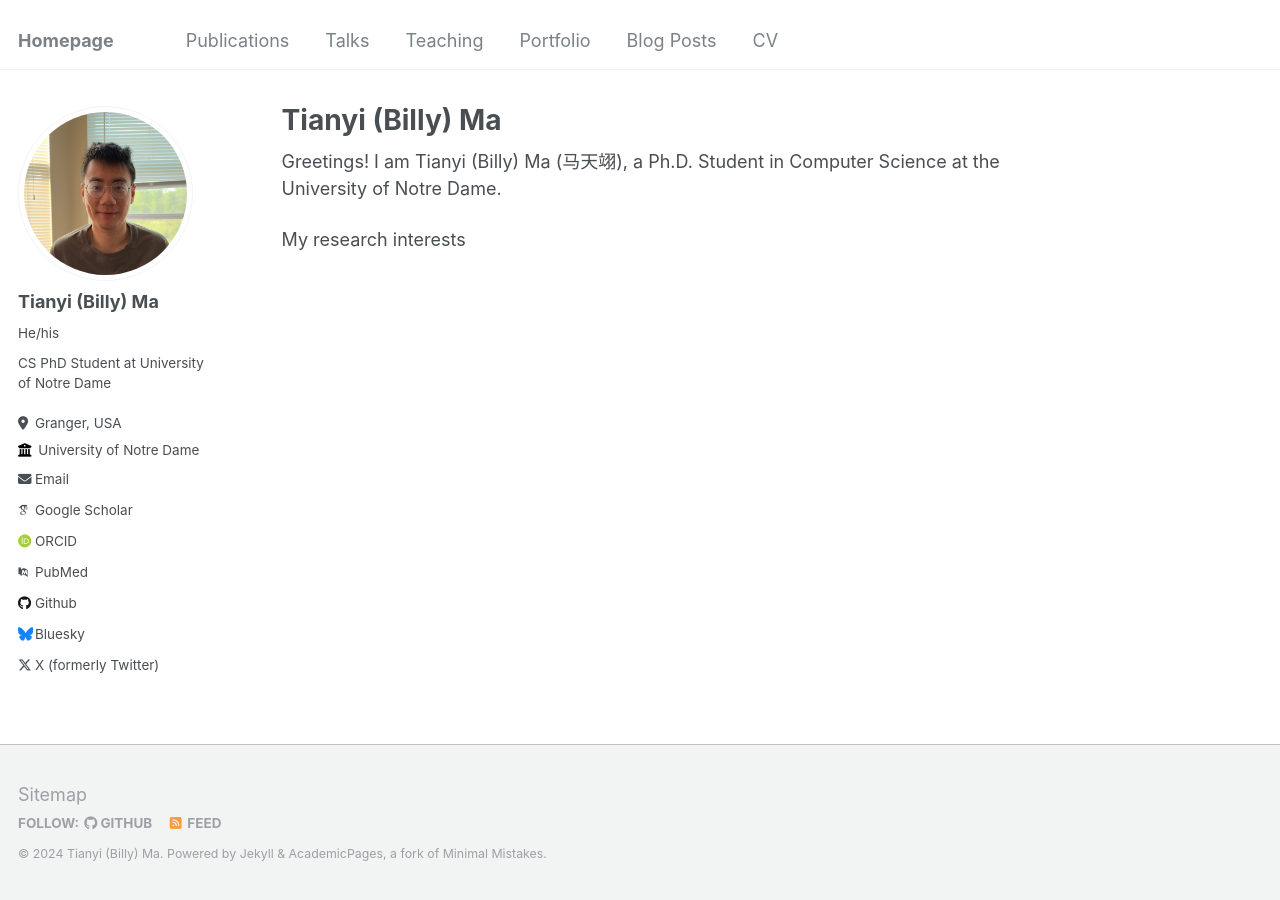
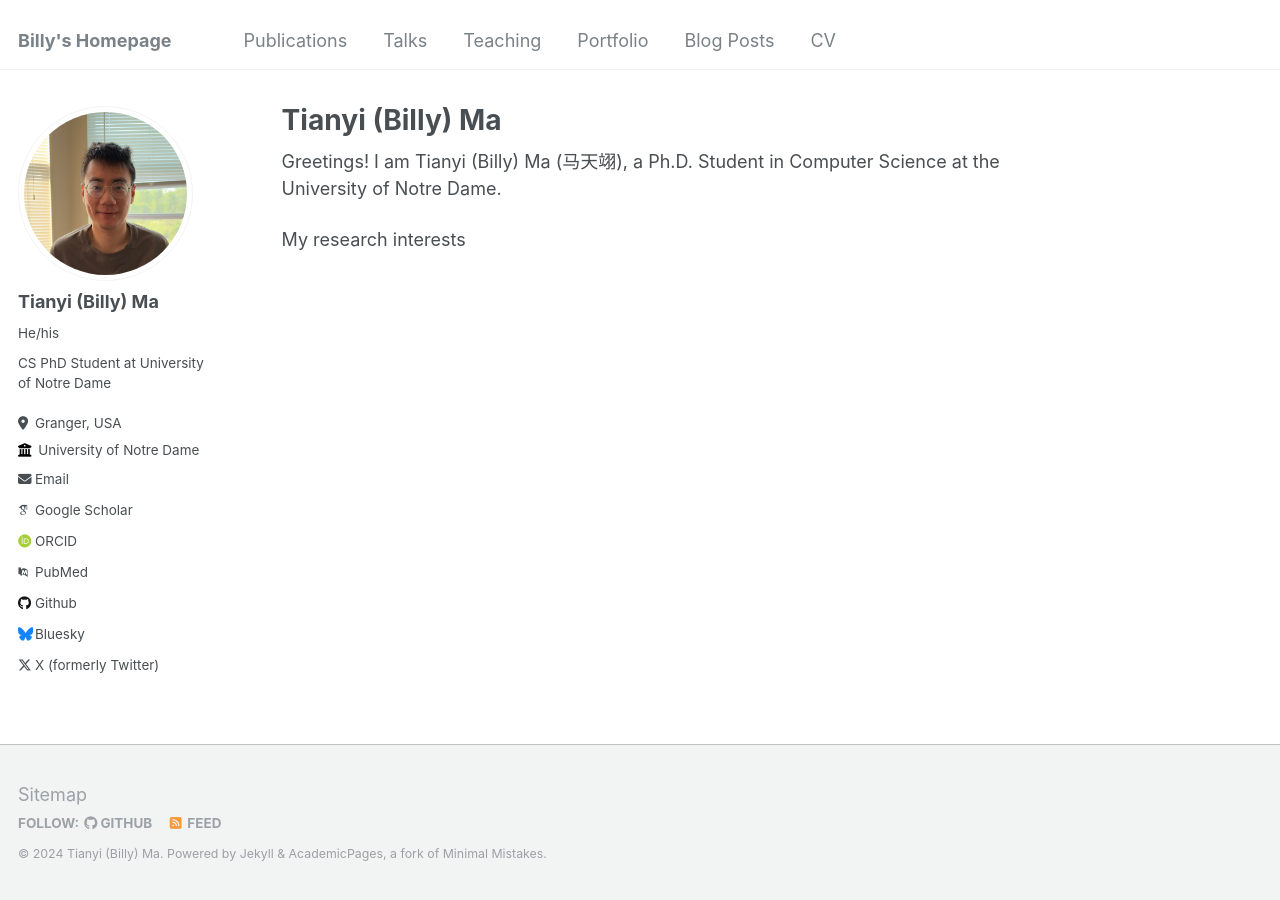
Before and after one commit to Tianyi-Billy-Ma/Tianyi-Billy-Ma.github.io, a Jekyll site: the page built from _pages/about.md, in a window 1280 px wide. Built offline with Jekyll 4.4.1, drawn with Linux system fonts in a browser that asks for light colours; some web fonts are replaced.

Commit message:
Update title in _config.yml to "Billy's Homepage"

```diff
--- a/_config.yml
+++ b/_config.yml
@@ -8,7 +8,7 @@
 
 # Basic Site Settings
 locale                   : "en-US"
-title                    : "Homepage"
+title                    : "Billy's Homepage"
 title_separator          : "-"
 name                     : &name "Tianyi (Billy) Ma"
 description              : &description "personal description"
```
